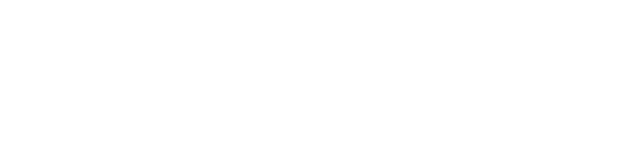
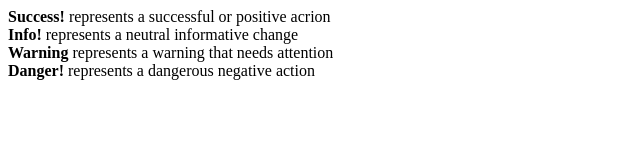
Before and after one commit to Stefanos2002/newPryxiakh, a plain HTML site: page home.html in a window 1280 px wide. Shown: the whole page, without its empty margins (0-640 px from the left). Drawn offline with Linux system fonts and the light colour scheme.

Commit message:
Added features

```diff
--- a/home.html
+++ b/home.html
@@ -6,6 +6,10 @@
     <title>Home</title>
 </head>
 <body>
+    <strong>Success!</strong> represents a successful or positive acrion <br>
+    <strong>Info!</strong> represents a neutral informative change <br>
+    <strong>Warning</strong> represents a warning that needs attention <br>
+    <strong>Danger!</strong> represents a dangerous negative action <br>
 
 </body>
 </html>
```
